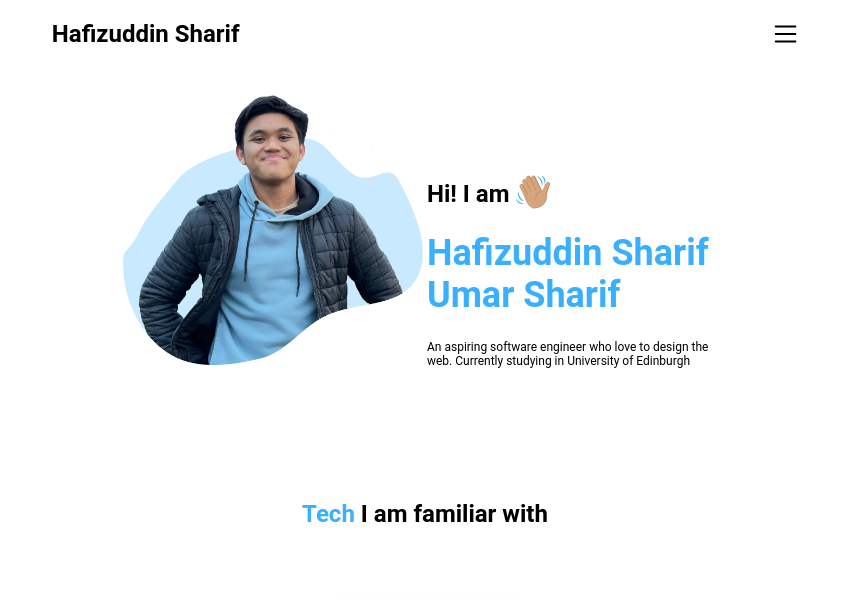
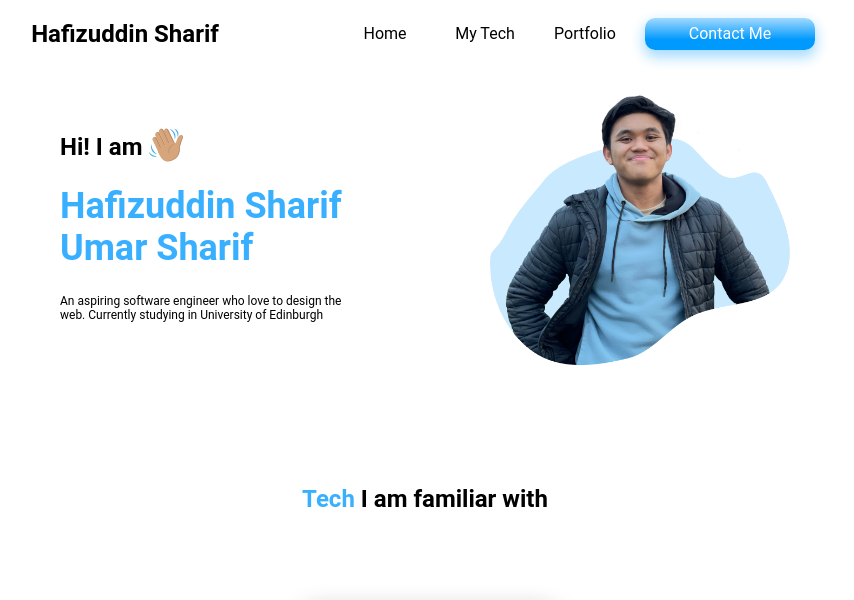
Before and after one commit to HafizuddinSharif/portfolio-cantik, a plain HTML site: page index.html in a window 1280 px wide. Shown: the top 600 px of the page, without its empty margins (215-1069 px from the left). Drawn offline with Linux system fonts and the light colour scheme.

Commit message:
Enable navbar on desktop width

```diff
--- a/css/style.css
+++ b/css/style.css
@@ -1,8 +1,11 @@
 html, body {
+  position: relative;
   margin: 0;
   padding: 0;
   font-family: 'Roboto', sans-serif;
   text-align: center;
+  background-color: #FFF;
+  z-index: -1;
 }
 
 h1 {
@@ -69,18 +72,6 @@ p {
   z-index: -1;
 }
 
-.darken {
-  position: absolute;
-  display: inline-block;
-  background-color: black;
-  opacity: 50%;
-  height: 100%;
-  width: 100%;
-  z-index: 110;
-  top: 0;
-  left: 0;
-}
-
 .navbar {
   display: inline-block;
   width: 100%;
@@ -105,9 +96,6 @@ p {
 }
 
 .navbar .burger-menu {
-  display: -webkit-box;
-  display: -ms-flexbox;
-  display: flex;
   margin: auto 0;
   cursor: pointer;
   width: 25px;
@@ -170,6 +158,69 @@ p {
           box-shadow: 0px 6px 14px 1px #A2DAFF;
 }
 
+@media only screen and (min-width: 768px) {
+  .navbar {
+    display: -webkit-box;
+    display: -ms-flexbox;
+    display: flex;
+    width: 800px;
+    -webkit-box-pack: justify;
+        -ms-flex-pack: justify;
+            justify-content: space-between;
+    margin: auto;
+  }
+  .navbar .navbar2 {
+    display: inline;
+    width: auto;
+  }
+  .navbar .navbar2 h2 {
+    display: inline-block;
+    width: 200px;
+  }
+  .navbar #burgerMenu {
+    display: none;
+  }
+  .navbar nav {
+    position: static;
+    display: -webkit-box;
+    display: -ms-flexbox;
+    display: flex;
+    width: 650px;
+  }
+  .navbar ul {
+    position: static;
+    display: -webkit-box;
+    display: -ms-flexbox;
+    display: flex;
+    -webkit-box-orient: horizontal;
+    -webkit-box-direction: normal;
+        -ms-flex-direction: row;
+            flex-direction: row;
+    padding: 0;
+    height: auto;
+    margin: auto 0 auto auto;
+  }
+  .navbar li {
+    display: -webkit-box;
+    display: -ms-flexbox;
+    display: flex;
+    width: 100px;
+  }
+  .navbar li a {
+    margin: auto;
+  }
+  .navbar li .btn {
+    width: 100%;
+  }
+  .navbar li:last-child {
+    width: 190px;
+    height: 50px;
+  }
+  .navbar li:last-child .btn {
+    margin: auto 10px;
+  }
+}
+
 .header-section .main-pic {
   width: 300px;
 }
@@ -191,6 +242,24 @@ p {
 .header-section .personal-description .hand-wave {
   position: relative;
   top: 8px;
+}
+
+@media only screen and (min-width: 768px) {
+  .header-section {
+    display: -webkit-box;
+    display: -ms-flexbox;
+    display: flex;
+    -webkit-box-orient: horizontal;
+    -webkit-box-direction: reverse;
+        -ms-flex-direction: row-reverse;
+            flex-direction: row-reverse;
+    -webkit-box-pack: center;
+        -ms-flex-pack: center;
+            justify-content: center;
+  }
+  .header-section .personal-description {
+    margin: auto 130px auto 0;
+  }
 }
 
 .tech-stack-section {
--- a/index.js
+++ b/index.js
@@ -8,12 +8,14 @@ let navbarOpen = false;
 
 const openNavbar = () => {
 
+    if (!(window.screen.width < 768)) return
+
     if (!navbarOpen) {
         burgerMenu.style.display = 'none';
         closeMenu.style.display = 'flex';
 
         navBar.animate([
-            {transform: 'translate(0, 55px)', offset: 0},
+            {transform: 'translate(0, 0)', offset: 0},
             {transform: 'translate(0, 250px)', offset: 1}
         ], {
             duration: 1000,
```
